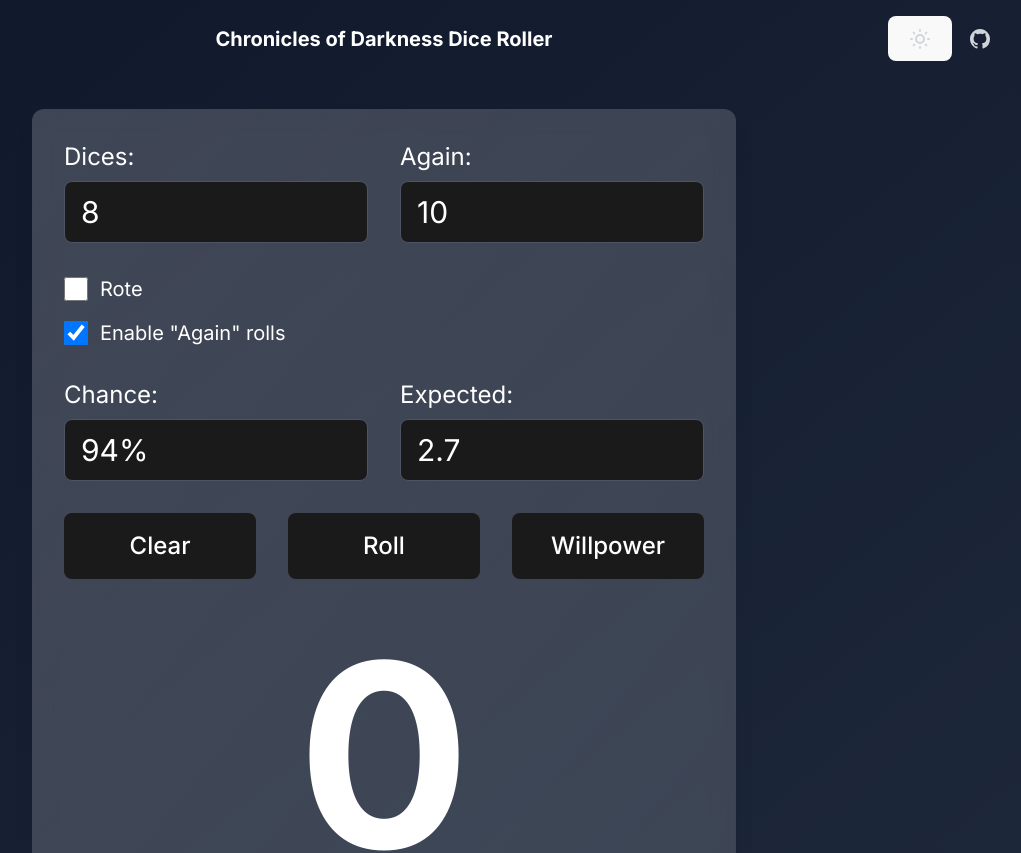
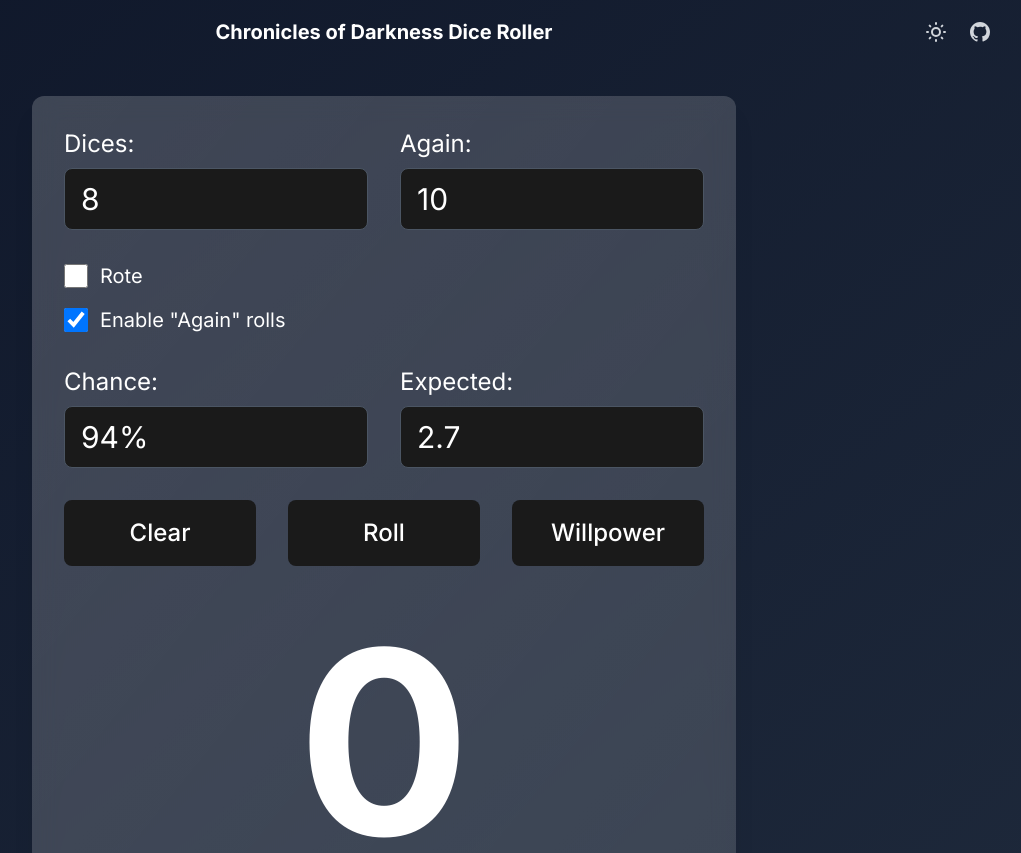
Before and after one commit to MaxAndreasLundin/dice_roller, a React (Vite) app: page / in a window 1280 px wide. Shown: the top 853 px of the page, without its empty margins (256-1277 px from the left). Built offline with nearby package versions, Linux system fonts and the light colour scheme.

Commit message:
header changes

```diff
--- a/src/Components/Header.tsx
+++ b/src/Components/Header.tsx
@@ -22,7 +22,7 @@ const Header: React.FC = () => {
           <div className="flex-1 flex justify-end items-center space-x-4">
             <button
               onClick={toggleDarkMode}
-              className="text-gray-300 hover:text-white focus:outline-none transition-colors"
+              className="text-gray-300 hover:text-white focus:outline-none transition-colors bg-transparent border-none p-1"
             >
               {isDarkMode ? (
                 <svg
@@ -55,7 +55,7 @@ const Header: React.FC = () => {
               )}
             </button>
             <a
-              href="https://github.com/yourusername/your-repo"
+              href="https://github.com/MaxAndreasLundin/dice_roller"
               target="_blank"
               rel="noopener noreferrer"
               className="text-gray-300 hover:text-white transition-colors"
```
